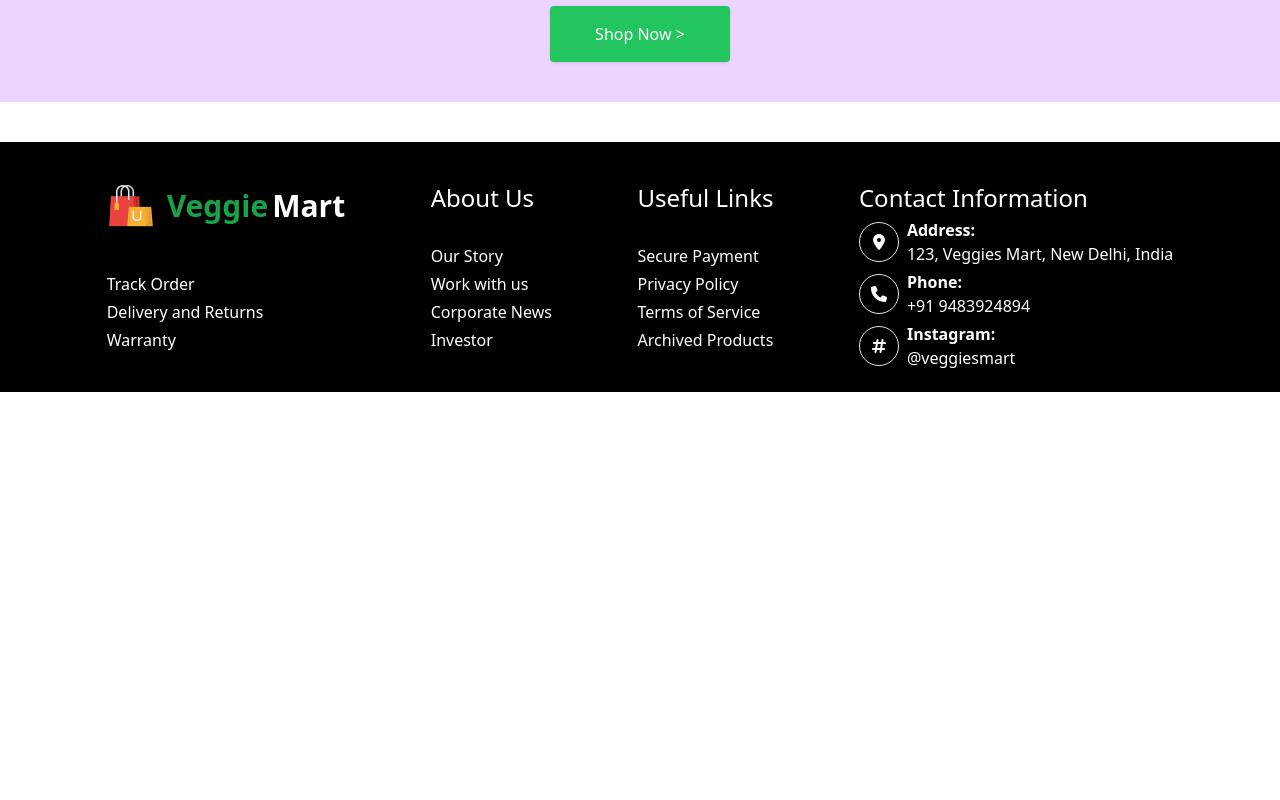
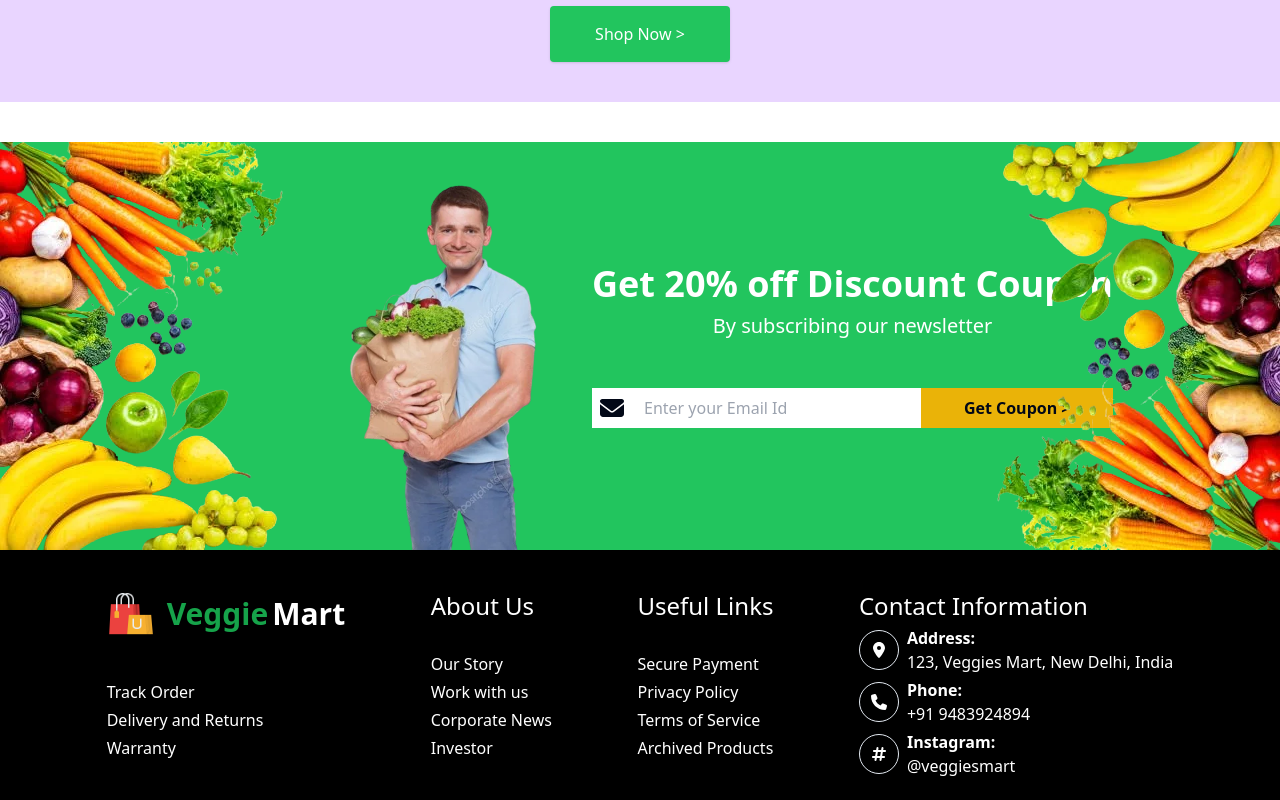
Before and after one commit to Harikesh-14/veggies-mart-frontend, a React (Vite) app: page / in a window 1280 px wide. Shown: the part 4787-5587 px from the top of the page. Before the commit the page ends 5179 px from the top, so only its background shows below. Built offline with nearby package versions, Linux system fonts and the light colour scheme.

Commit message:
Get Coupons component added

```diff
--- /dev/null
+++ b/src/components/containers/GetCoupons/GetCoupons.jsx
@@ -0,0 +1,34 @@
+import React from 'react'
+
+import { FontAwesomeIcon } from "@fortawesome/react-fontawesome";
+import { faEnvelope } from "@fortawesome/free-solid-svg-icons";
+
+function GetCoupons() {
+  return (
+    <div className='relative w-full flex flex-row justify-between bg-green-500'>
+      <div>
+        <img src="../../../../vegetable-border-image.webp"/>
+      </div>
+      <div className='absolute left-1/4 flex flex-row justify-between items-center'>
+        <div>
+          <img src="../../../../vegetable-holder.webp" className='h-[25.5rem]' />
+        </div>
+        <div className='flex flex-col gap-2'>
+          <h1 className='text-4xl font-bold text-white'>Get 20% off Discount Coupon</h1>
+          <p className='text-center text-white text-xl'>By subscribing our newsletter</p>
+
+          <div className='h-10 mt-10 bg-white flex flex-row'>
+            <FontAwesomeIcon icon={faEnvelope} className='text-2xl m-2'/>
+            <input type="text" placeholder='Enter your Email Id' className='border-none outline-none w-3/5 px-3'/>
+            <button type='button' className='w-2/5 bg-yellow-500 font-semibold'>Get Coupon &gt;</button>
+          </div>
+        </div>
+      </div>
+      <div>
+        <img src="../../../../vegetable-border-image.webp" className='rotate-180'/>
+      </div>
+    </div>
+  )
+}
+
+export default GetCoupons
--- a/src/components/pages/HomePage.jsx
+++ b/src/components/pages/HomePage.jsx
@@ -8,6 +8,7 @@ import FreshFruits from '../containers/FreshFruits/FreshFruits'
 import TopSellingProducts from '../containers/TopSellingProducts/TopSellingProducts'
 import TwoCard from '../containers/TwoCard/TwoCard'
 import Footer from '../containers/Footer/Footer'
+import GetCoupons from '../containers/GetCoupons/GetCoupons'
 
 function HomePage() {
   return (
@@ -20,6 +21,7 @@ function HomePage() {
       <SpecialOffer />
       <TopSellingProducts />
       <TwoCard />
+      <GetCoupons />
       <Footer />
     </>
   )
```
Also changed, not shown: public/vegetable-border-image.webp (added), public/vegetable-holder.webp (added).
